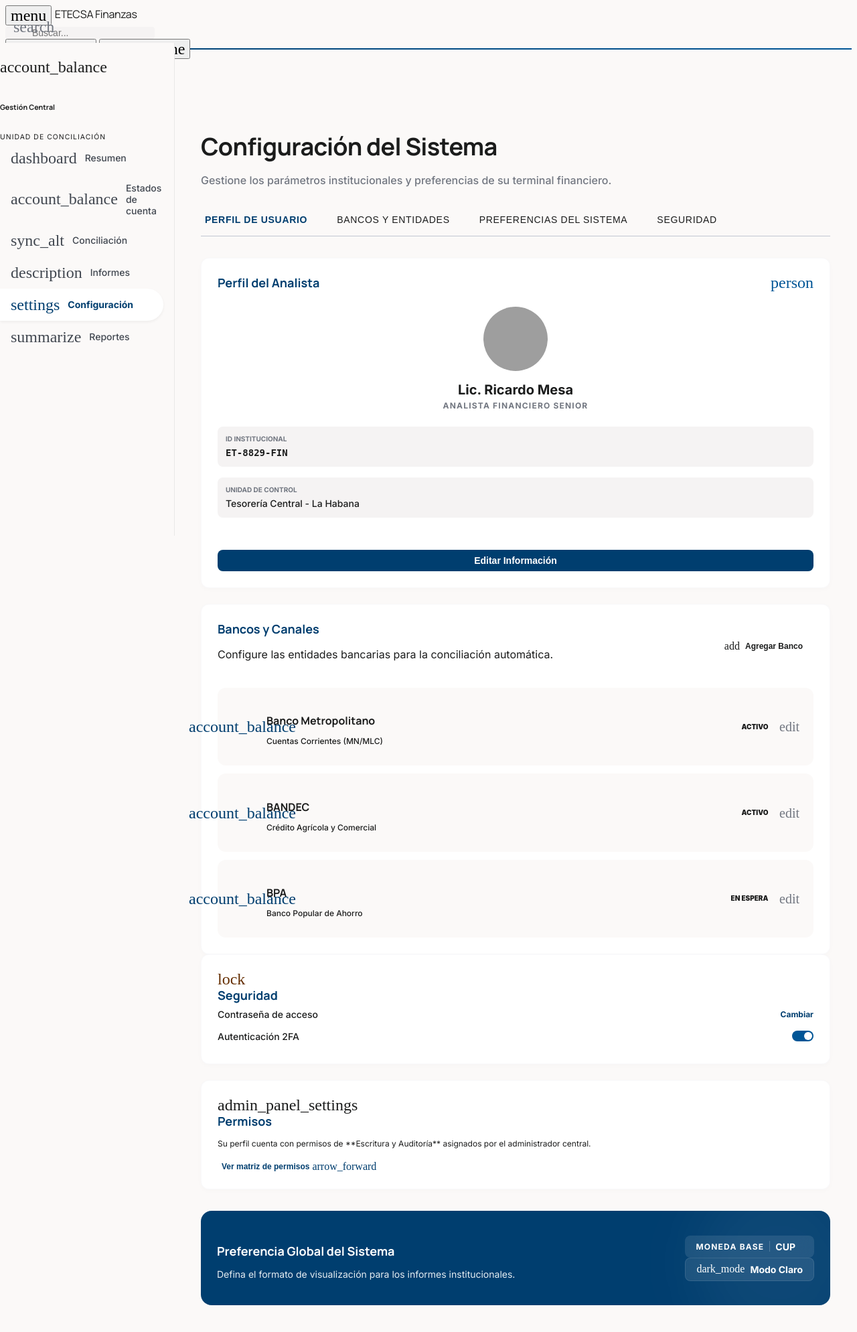
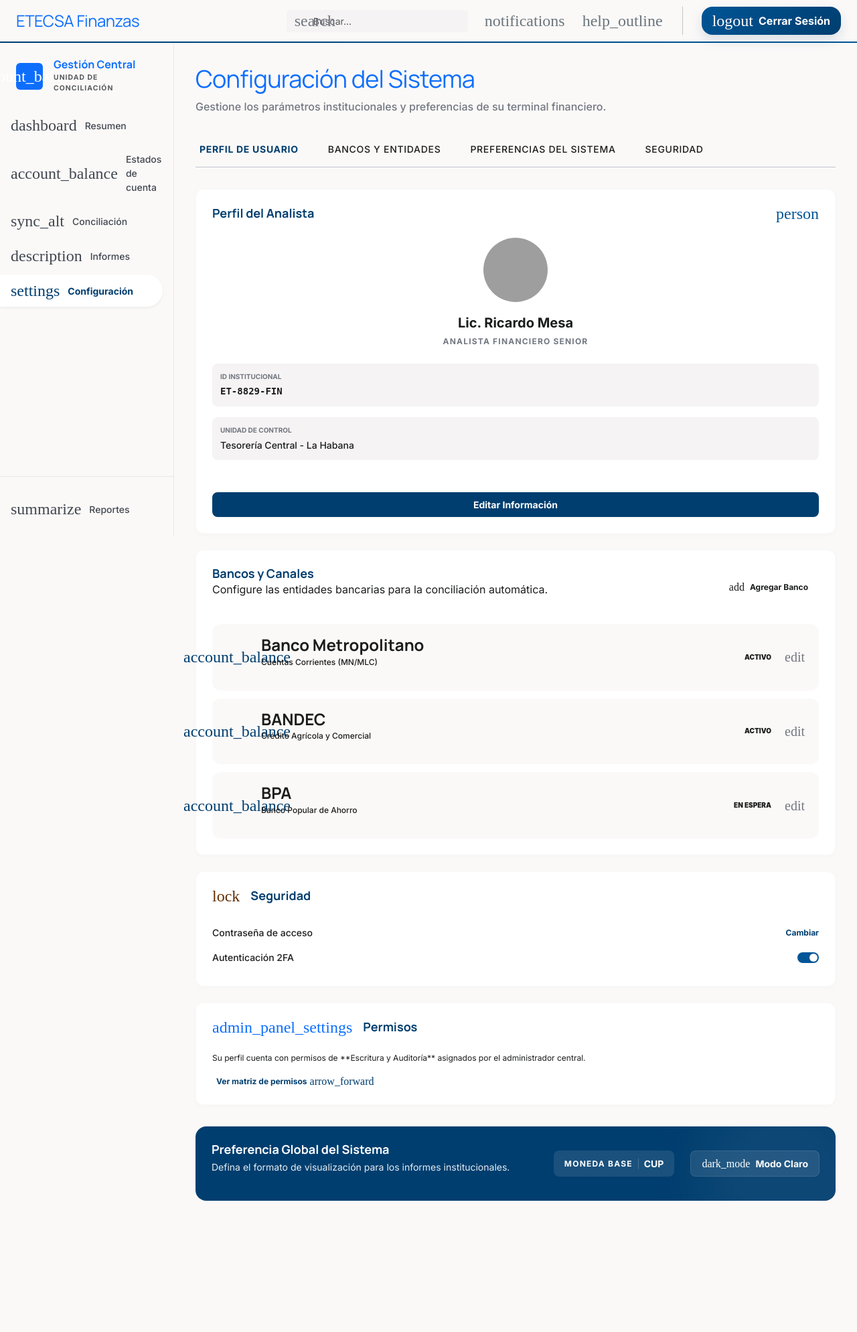
Before and after one commit to JoseVMacR4/Proyecto-de-tesis, a Django app: page /settings/ in a window 1280 px wide. Shown: the whole page at 67% size. After the commit the page ends 1793 px from the top, so only its background shows below. Run offline with Django 5.2, Linux system fonts and the light colour scheme; a user stored in the database is signed in; some libraries are stand-ins or nearby versions; some web fonts are replaced; grey boxes are pictures that could not be loaded.

Commit message:
update branch

```diff
--- a/projectETECSA/apps/users/templates/users/settings.html
+++ b/projectETECSA/apps/users/templates/users/settings.html
@@ -1,96 +1,13 @@
-<!DOCTYPE html>
-<html class="light" lang="es">
-<head>
-    <meta charset="utf-8"/>
-    <meta content="width=device-width, initial-scale=1.0" name="viewport"/>
-    <title>Configuración - ETECSA Finanzas</title>
+{% extends 'base.html' %}
 {% load static %}
-    <!-- Fonts (local) -->
-    <link href="{% static 'css/inter.css' %}" rel="stylesheet">
-    <link href="{% static 'css/manrope.css' %}" rel="stylesheet">
-    <!-- Material Symbols (local) -->
-    <link href="{% static 'css/material-symbols.css' %}" rel="stylesheet">
-    <!-- Dashboard CSS Base -->
-    <link rel="stylesheet" href="{% static 'users/css/dashboard.css' %}">
-    <!-- Settings CSS -->
+
+{% block title %}Configuración - ETECSA Finanzas{% endblock %}
+
+{% block extra_css %}
 <link rel="stylesheet" href="{% static 'users/css/settings.css' %}">
-</head>
-<body class="bg-surface text-on-surface">
-<!-- TopNavBar -->
-<header class="top-navbar fixed-top d-flex justify-content-between align-items-center px-3 px-md-4">
-    <div class="d-flex align-items-center gap-3">
-        <button class="btn btn-link d-lg-none p-0 text-dark" id="sidebarToggle">
-            <span class="material-symbols-outlined">menu</span>
-        </button>
-        <span class="fs-4 font-manrope fw-extrabold text-primary" style="letter-spacing: -0.02em;">ETECSA Finanzas</span>
-    </div>
-    <div class="d-flex align-items-center gap-3 gap-md-4">
-        <div class="position-relative d-none d-md-block">
-            <span class="material-symbols-outlined search-icon">search</span>
-            <input type="text" class="form-control search-input" placeholder="Buscar...">
-        </div>
-        <button class="btn btn-link p-0 text-secondary">
-            <span class="material-symbols-outlined">notifications</span>
-        </button>
-        <button class="btn btn-link p-0 text-secondary">
-            <span class="material-symbols-outlined">help_outline</span>
-        </button>
-        <div class="vr mx-1 d-none d-sm-block"></div>
-        <a href="{% url 'logout' %}" class="btn btn-primary-gradient logout-button d-flex align-items-center gap-2 py-2 px-3 fw-bold text-white">
-            <span class="material-symbols-outlined">logout</span>
-            <span class="d-none d-sm-inline">Cerrar Sesión</span>
-        </a>
-    </div>
-</header>
+{% endblock %}
 
-<div class="d-flex">
-<!-- SideNavBar -->
-<aside class="sidebar d-flex flex-column" id="sidebar">
-    <div class="px-4 mb-4">
-        <div class="d-flex align-items-center gap-3">
-            <div class="bg-primary text-white rounded d-flex align-items-center justify-content-center" style="width: 40px; height: 40px;">
-                <span class="material-symbols-outlined icon-filled">account_balance</span>
-            </div>
-            <div>
-                <h6 class="font-manrope fw-bold text-primary mb-1 lh-1">Gestión Central</h6>
-                <small class="text-muted fw-bold" style="font-size: 0.65rem; letter-spacing: 0.1em; text-transform: uppercase;">Unidad de Conciliación</small>
-            </div>
-        </div>
-    </div>
-
-    <nav class="flex-grow-1 d-flex flex-column gap-1">
-        <a href="{% url 'dashboard' %}" class="nav-item-custom">
-            <span class="material-symbols-outlined">dashboard</span>
-            Resumen
-        </a>
-        <a href="{% url 'bank_accounts' %}" class="nav-item-custom">
-            <span class="material-symbols-outlined">account_balance</span>
-            Estados de cuenta
-        </a>
-        <a href="{% url 'reconciliation' %}" class="nav-item-custom">
-            <span class="material-symbols-outlined">sync_alt</span>
-            Conciliación
-        </a>
-        <a href="{% url 'transactions' %}" class="nav-item-custom">
-            <span class="material-symbols-outlined">description</span>
-            Informes
-        </a>
-        <a href="{% url 'settings' %}" class="nav-item-custom active">
-            <span class="material-symbols-outlined icon-filled">settings</span>
-            Configuración
-        </a>
-    </nav>
-
-    <div class="mt-auto pt-4 border-top" style="border-color: var(--surface-container-high) !important;">
-        <a href="#" class="nav-item-custom mb-3">
-            <span class="material-symbols-outlined">summarize</span>
-            Reportes
-        </a>
-    </div>
-</aside>
-
-<!-- Main Content -->
-<main class="main-content">
+{% block content %}
 <div class="max-width-container">
     <!-- Section Header -->
     <header class="settings-header">
@@ -109,7 +26,7 @@
     <!-- Bento-Style Configuration Grid -->
     <div class="settings-grid">
         <!-- Profile Card -->
-            <div class="settings-card" style="grid-column: span 12; lg: grid-column: span 4;">
+        <div class="settings-card" style="grid-column: span 12;">
             <div class="settings-card-header">
                 <h3 class="settings-card-title">Perfil del Analista</h3>
                 <span class="material-symbols-outlined settings-card-icon">person</span>
@@ -133,7 +50,7 @@
         </div>
 
         <!-- Banks Section -->
-            <div class="settings-card" style="grid-column: span 12; lg: grid-column: span 8;">
+        <div class="settings-card" style="grid-column: span 12;">
             <div class="settings-card-header">
                 <div>
                     <h3 class="settings-card-title">Bancos y Canales</h3>
@@ -205,7 +122,7 @@
 
     <!-- Security & Permissions Section -->
     <div class="settings-grid mt-4">
-            <div class="settings-card" style="grid-column: span 12; md: grid-column: span 6;">
+        <div class="settings-card" style="grid-column: span 12;">
             <div class="d-flex align-items-center gap-3 mb-4">
                 <span class="material-symbols-outlined" style="color: var(--tertiary);">lock</span>
                 <h3 class="settings-card-title mb-0">Seguridad</h3>
@@ -221,7 +138,7 @@
                 </div>
             </div>
         </div>
-            <div class="settings-card" style="grid-column: span 12; md: grid-column: span 6;">
+        <div class="settings-card" style="grid-column: span 12;">
             <div class="d-flex align-items-center gap-3 mb-4">
                 <span class="material-symbols-outlined text-primary">admin_panel_settings</span>
                 <h3 class="settings-card-title mb-0">Permisos</h3>
@@ -253,16 +170,8 @@
         </div>
     </div>
 </div>
-</main>
-</div>
+{% endblock %}
 
-<!-- Bootstrap JS (local) -->
-<script src="{% static 'js/bootstrap.bundle.min.js' %}"></script>
-
-<!-- Custom Dashboard JS -->
-<script src="{% static 'users/js/dashboard.js' %}"></script>
-
-<!-- Settings JS -->
+{% block extra_js %}
 <script src="{% static 'users/js/settings.js' %}"></script>
-</body>
-</html>
+{% endblock %}
```
Also changed, not shown: 1 other file. Lines whose indentation alone changed are shown as unchanged.
